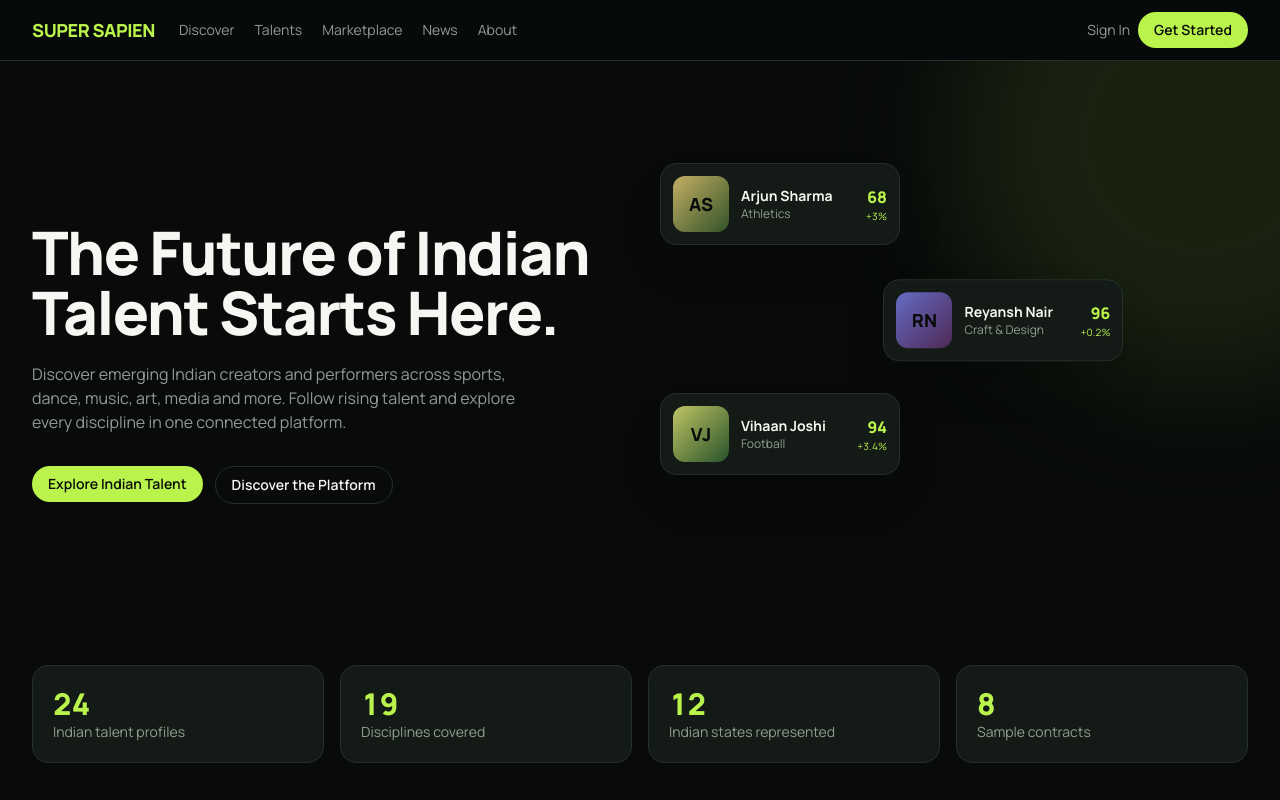
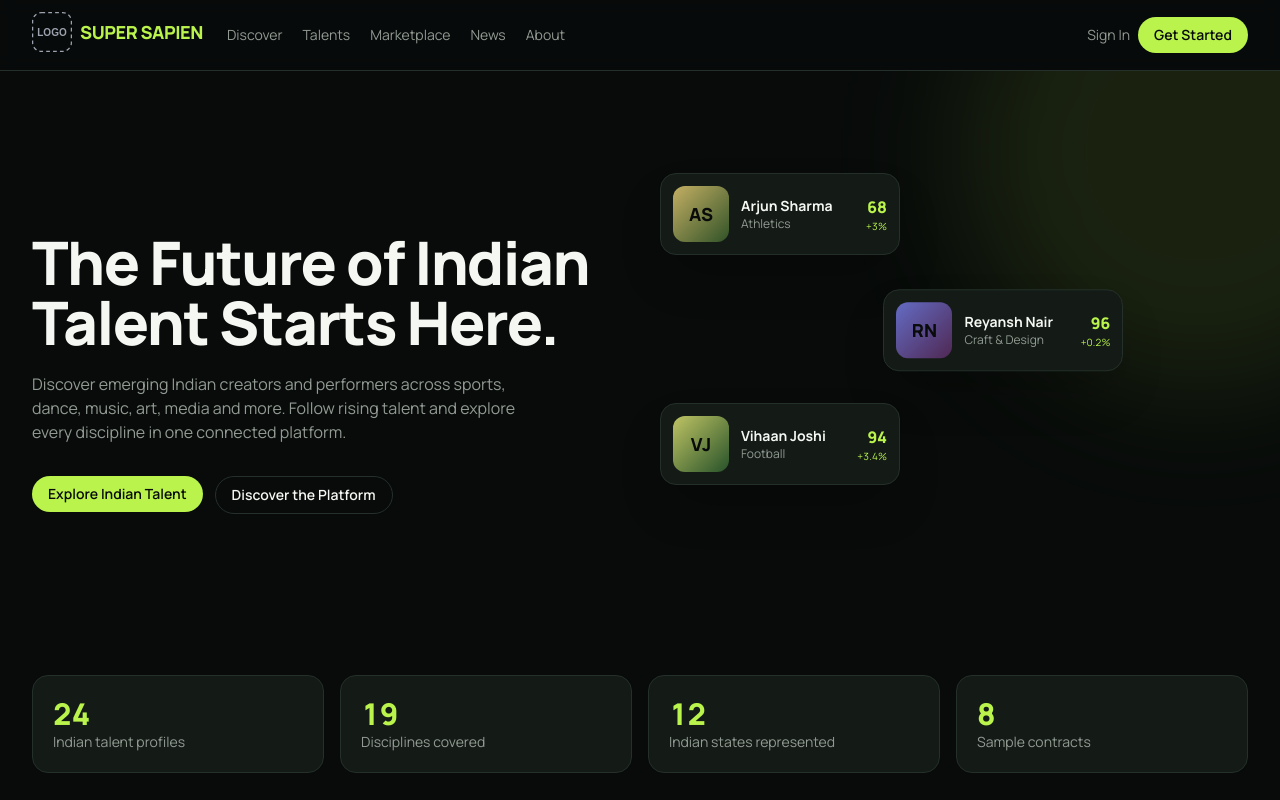
Before and after one commit to pw-codes/SuperSapeins, a React (Vite) app: page / in a window 1280 px wide. Shown: the top 800 px of the page. Built offline with nearby package versions, Linux system fonts and the light colour scheme.

Commit message:
added a placeholder for the logo of the brand

```diff
--- a/index.html
+++ b/index.html
@@ -4,6 +4,11 @@
     <meta charset="UTF-8" />
     <meta name="viewport" content="width=device-width,initial-scale=1" />
     <title>SUPER SAPIEN</title>
+    <link
+      rel="icon"
+      type="image/svg+xml"
+      href="/assets/logo-mark-placeholder.svg"
+    />
     <link rel="preconnect" href="https://fonts.googleapis.com" />
     <link
       href="https://fonts.googleapis.com/css2?family=Manrope:wght@400;500;600;700;800&display=swap"
--- /dev/null
+++ b/src/components/Brand.tsx
@@ -0,0 +1,21 @@
+type BrandProps = {
+  compact?: boolean;
+  className?: string;
+};
+
+export function Brand({ compact = false, className = "" }: BrandProps) {
+  return (
+    <span className={`inline-flex items-center gap-2 ${className}`}>
+      <img
+        src="/assets/logo-mark-placeholder.svg"
+        alt="SUPER SAPIEN logo"
+        className={`w-auto object-contain ${compact ? "h-8 max-w-8" : "h-10 max-w-10"}`}
+      />
+      <span
+        className={`font-extrabold tracking-tight text-lime ${compact ? "hidden" : "text-lg"}`}
+      >
+        SUPER SAPIEN
+      </span>
+    </span>
+  );
+}
--- a/src/components/Shell.tsx
+++ b/src/components/Shell.tsx
@@ -22,6 +22,8 @@ import {
 } from "lucide-react";
 import { useStore } from "../store";
 import { notifs } from "../data/mock";
+import { Brand } from "./Brand";
+
 const G: [string, [string, string, any][]][] = [
   [
     "Overview",
@@ -61,11 +63,8 @@ export default function Shell() {
         animate={{ width: s.collapsed ? 72 : 248 }}
         className="sticky top-0 hidden h-screen shrink-0 flex-col border-r border-line bg-bg2 p-3 md:flex"
       >
-        <Link
-          to="/"
-          className="mb-6 px-2 py-2 text-lg font-extrabold tracking-tight text-lime"
-        >
-          {s.collapsed ? "S" : "SUPER SAPIEN"}
+        <Link to="/" className="mb-6 px-2 py-2" aria-label="SUPER SAPIEN home">
+          {s.collapsed ? <Brand compact /> : <Brand />}
         </Link>
         <nav className="flex-1 space-y-5 overflow-y-auto">
           {G.map(([g, items]) => (
@@ -101,8 +100,8 @@ export default function Shell() {
       </motion.aside>
       <div className="min-w-0 flex-1 pb-20 md:pb-0">
         <header className="sticky top-0 z-30 flex items-center gap-3 border-b border-line bg-bg/90 px-4 py-3 backdrop-blur md:px-8">
-          <Link to="/" className="font-extrabold text-lime md:hidden">
-            SUPER SAPIEN
+          <Link to="/" className="md:hidden" aria-label="SUPER SAPIEN home">
+            <Brand compact />
           </Link>
           <form
             className="relative ml-auto max-w-md flex-1"
--- a/src/pages/Auth.tsx
+++ b/src/pages/Auth.tsx
@@ -4,6 +4,7 @@ import { motion, AnimatePresence } from "framer-motion";
 import { athletes, SPORTS } from "../data/mock";
 import { useStore } from "../store";
 import { Btn, Field, Photo } from "../components/ui";
+import { Brand } from "../components/Brand";
 const Wrap = ({
   t,
   sub,
@@ -15,8 +16,8 @@ const Wrap = ({
 }) => (
   <div className="grid min-h-screen place-items-center px-4">
     <div className="w-full max-w-sm">
-      <Link to="/" className="text-lg font-extrabold text-lime">
-        SUPER SAPIEN
+      <Link to="/" aria-label="SUPER SAPIEN home">
+        <Brand />
       </Link>
       <h1 className="mt-6 text-3xl font-extrabold">{t}</h1>
       <p className="mt-1 text-sm text-mute">{sub}</p>
--- a/src/pages/Public.tsx
+++ b/src/pages/Public.tsx
@@ -9,6 +9,7 @@ import {
 } from "../data/mock";
 import { Btn, Card, Counter, Photo, Reveal, Demo } from "../components/ui";
 import { AthleteCard } from "./Discover";
+import { Brand } from "../components/Brand";
 const nav = [
   ["Discover", "/app/discover"],
   ["Talents", "/app/discover"],
@@ -20,11 +21,8 @@ function Nav() {
   return (
     <header className="sticky top-0 z-30 border-b border-line bg-bg/90 backdrop-blur">
       <div className="mx-auto flex max-w-7xl items-center gap-6 px-4 py-3 md:px-8">
-        <Link
-          to="/"
-          className="text-lg font-extrabold tracking-tight text-lime"
-        >
-          SUPER SAPIEN
+        <Link to="/" aria-label="SUPER SAPIEN home">
+          <Brand />
         </Link>
         <nav className="hidden gap-5 text-sm text-mute md:flex">
           {nav.map(([l, t]) => (
@@ -50,13 +48,7 @@ function Foot() {
     <footer className="mt-24 border-t border-line bg-bg2 py-10">
       <div className="mx-auto flex max-w-7xl flex-wrap justify-between gap-6 px-4 text-sm text-mute md:px-8">
         <div>
-          <p className="font-extrabold text-lime">SUPER SAPIEN</p>
-          <p className="mt-1">
-            Discover Indian Talent. Track Performance. Shape the Future.
-          </p>
-          <p className="mt-2 text-xs">
-            Prototype with fictional Indian demo data.
-          </p>
+          <Brand />
         </div>
         <div className="flex gap-5">
           {[
```
Also changed, not shown: public/assets/logo-mark-placeholder.svg (added), 6 other files (tests, documents, lock files or other folders).
